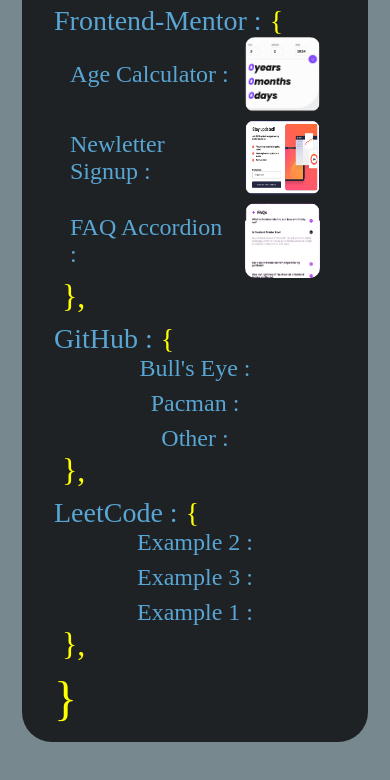
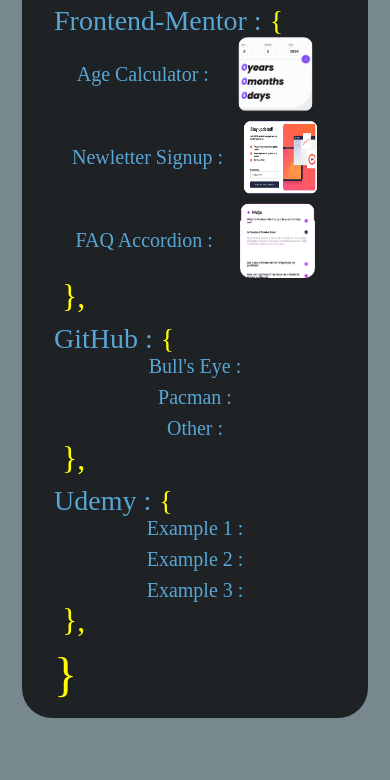
Before and after one commit to vcgmuse/evega-portfolio, a plain HTML site: page index.html in a window 390 px wide. Shown: the part 600-1380 px from the top of the page. Drawn offline with Linux system fonts and the light colour scheme.

Commit message:
Updating layout and mobile version

```diff
--- a/index.html
+++ b/index.html
@@ -59,11 +59,11 @@
                     </ul>
                 </li>
                 <li class="site">
-                    <a href="https://leetcode.com/vcgmuse/" class="user-link blue" >LeetCode :</a>
+                    <a href="https://leetcode.com/vcgmuse/" class="user-link blue" >Udemy :</a>
                     <ul>
+                        <li><a href="" class="site-link blue">Example 1 :</a></li>
                         <li><a href="" class="site-link blue">Example 2 :</a></li>
                         <li><a href="" class="site-link blue">Example 3 :</a></li>
-                        <li><a href="" class="site-link blue">Example 1 :</a></li>
                     </ul>
                 </li>
                 <div class="closing-brace"></div>
--- a/styles.css
+++ b/styles.css
@@ -81,7 +81,7 @@ a:link {
     display: flex;
     align-items: center;
     justify-content: space-around;
-    font-size: 24px;
+    font-size:20px;
     gap: 1rem;
   }
   .user-link{
```
